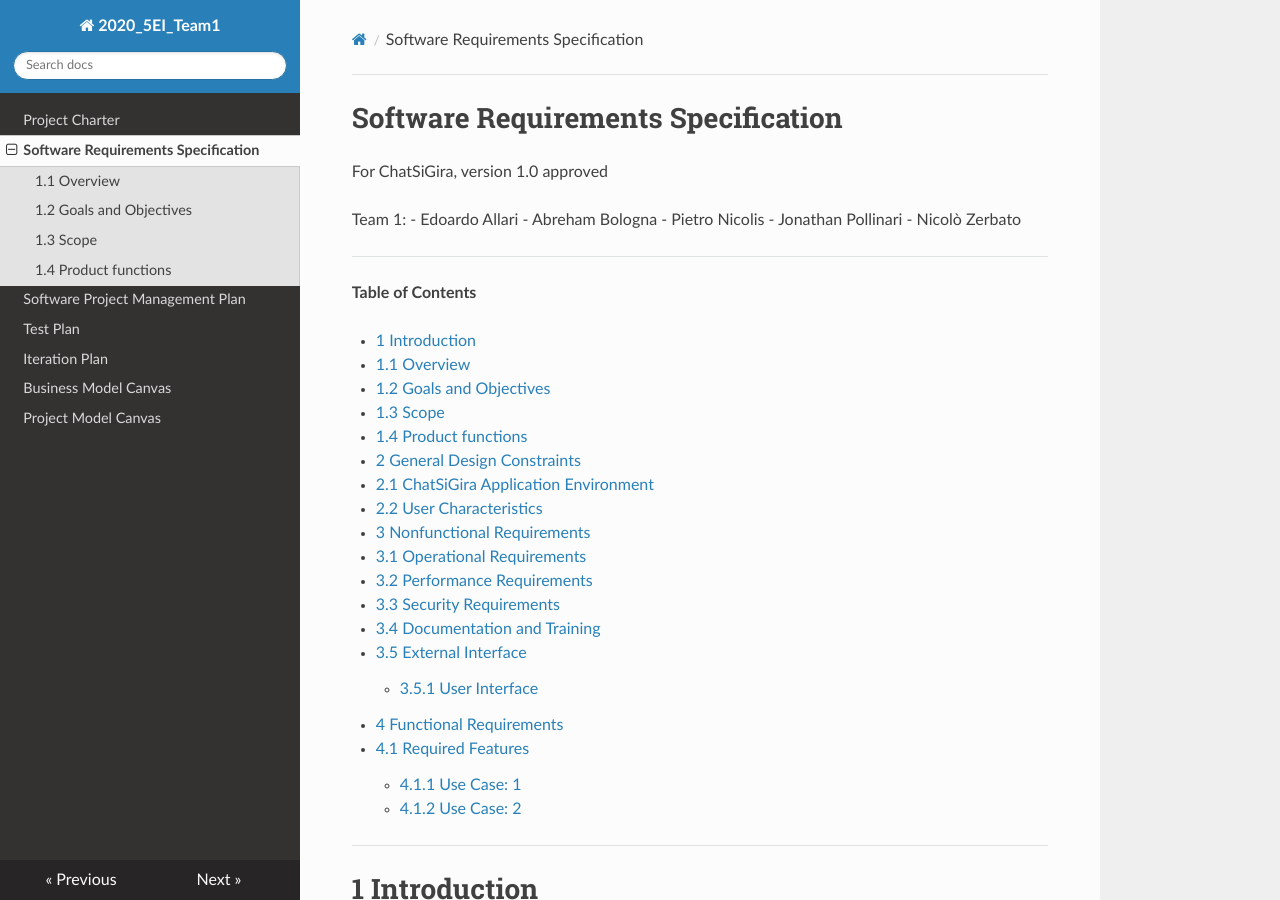
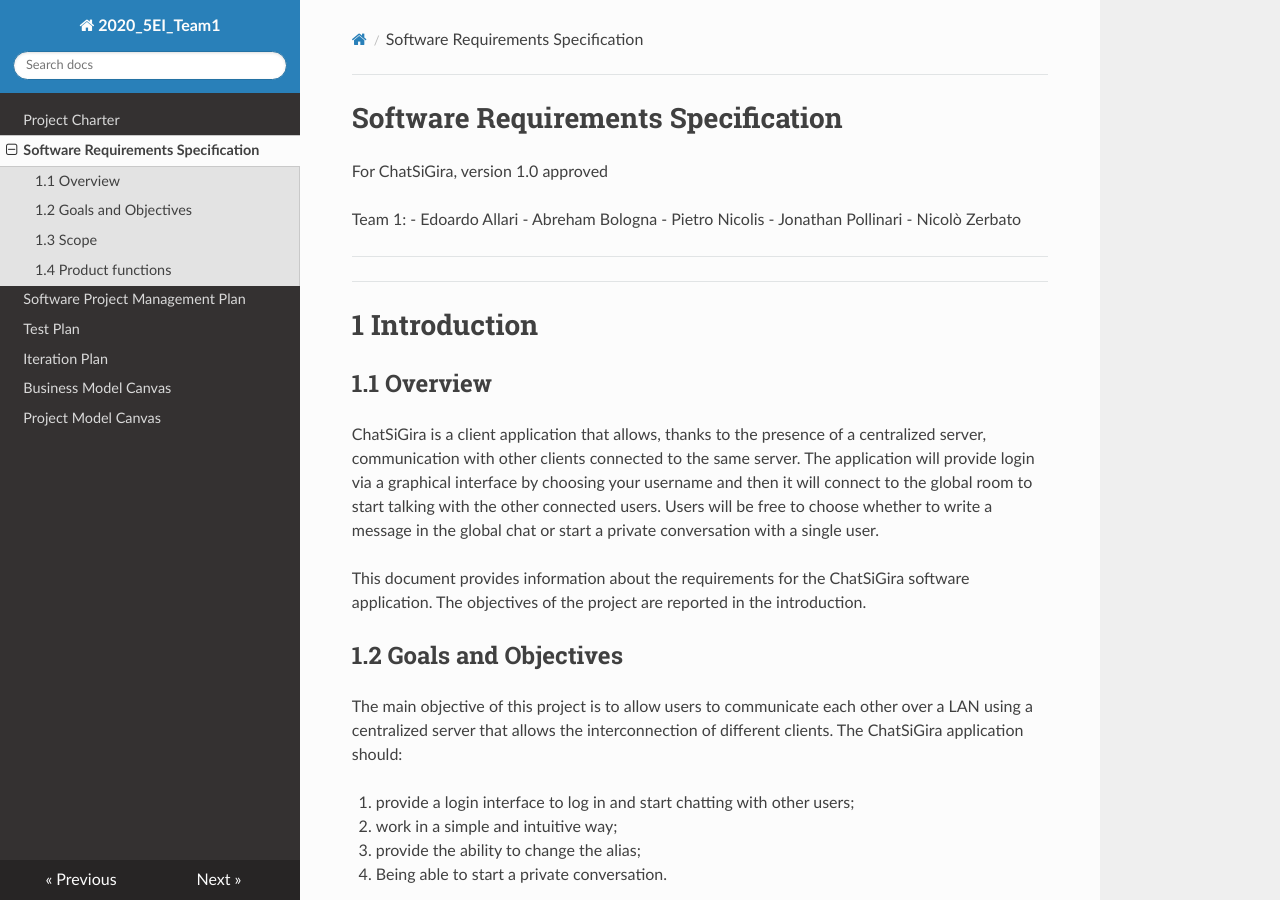
Before and after one commit to teddyedo/2020_5EI_team1_Allari, an MkDocs documentation site: the page built from docs/SoftwareRequirementsSpecification.md, in a window 1280 px wide and 900 px high. Built offline with MkDocs 1.6.1, drawn with Linux system fonts in a browser that asks for light colours; nearby versions of some CDN libraries.

Commit message:
Update SoftwareRequirementsSpecification.md

```diff
--- a/docs/SoftwareRequirementsSpecification.md
+++ b/docs/SoftwareRequirementsSpecification.md
@@ -10,27 +10,7 @@ Team 1:
 - Nicolò Zerbato
 ---
 
-**Table of Contents**
 
-- [1 Introduction](#1-introduction)
-  - [1.1 Overview](#11-overview)
-  - [1.2 Goals and Objectives](#12-goals-and-objectives)
-  - [1.3 Scope](#13-scope)
-  - [1.4 Product functions](#1.4-Product-functions)
-- [2 General Design Constraints](#2-general-design-constraints)
-  - [2.1 ChatSiGira Application Environment](#21-chatsigira-application-environment)
-  - [2.2 User Characteristics](#22-user-characteristics)
-- [3 Nonfunctional Requirements](#3-nonfunctional-requirements)
-  - [3.1 Operational Requirements](#31-operational-requirements)
-  - [3.2 Performance Requirements](#32-performance-requirements)
-  - [3.3 Security Requirements](#33-security-requirements)
-  - [3.4 Documentation and Training](#34-documentation-and-training)
-  - [3.5 External Interface](#35-external-interface)
-    - [3.5.1 User Interface](#351-user-interface)
-- [4 Functional Requirements](#4-functional-requirements)
-  - [4.1 Required Features](#41-required-features)
-    - [4.1.1 Use Case: 1](#411-use-case-1)
-    - [4.1.2 Use Case: 2](#412-use-case-2)
 ---
 
 # 1  Introduction
```
